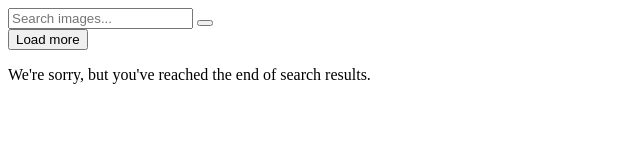
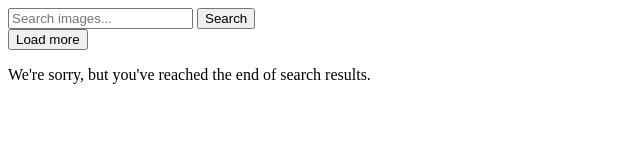
Before and after one commit to YuliiaGorokhova/goit-js-hw-11, a plain HTML site: page index.html in a window 1280 px wide. Shown: the whole page, without its empty margins (0-640 px from the left). Drawn offline with Linux system fonts and the light colour scheme.

Commit message:
Deploying to gh-pages from @ YuliiaGorokhova/goit-js-hw-11@afd0cfe53832a4fb472e856c938b8b106f44a29f 🚀

```diff
--- a/index.html
+++ b/index.html
@@ -1 +1 @@
-<!DOCTYPE html><html lang="ru"><head><meta charset="utf-8"><meta name="viewport" content="width=device-width, initial-scale=1.0"><title>Page title</title><link rel="stylesheet" href="/goit-js-hw-11/index.843ec986.css"></head><body> <form class="search-form" id="search-form"> <input class="search-input" type="text" name="searchQuery" autocomplete="off" placeholder="Search images..."> <button class="search-button" type="submit"> </button> </form> <div class="container"> <div class="gallery">  </div> <button type="button" class="is-hidden load-more">Load more</button> <p class="end-gallery is-hidden"> We're sorry, but you've reached the end of search results. </p> </div> <script src="/goit-js-hw-11/index.9d1dcc88.js" type="module"></script><script src="/goit-js-hw-11/index.38487c4e.js" nomodule="" defer></script> </body></html>
+<!DOCTYPE html><html lang="ru"><head><meta charset="utf-8"><meta name="viewport" content="width=device-width, initial-scale=1.0"><title>Page title</title><link rel="stylesheet" href="/goit-js-hw-11/index.843ec986.css"></head><body> <form class="search-form" id="search-form"> <input class="search-input" type="text" name="searchQuery" autocomplete="off" placeholder="Search images..."> <button class="search-button" type="submit"> Search </button> </form> <div class="container"> <div class="gallery">  </div> <button type="button" class="is-hidden load-more">Load more</button> <p class="end-gallery is-hidden"> We're sorry, but you've reached the end of search results. </p> </div> <script src="/goit-js-hw-11/index.9d1dcc88.js" type="module"></script><script src="/goit-js-hw-11/index.38487c4e.js" nomodule="" defer></script> </body></html>
```
